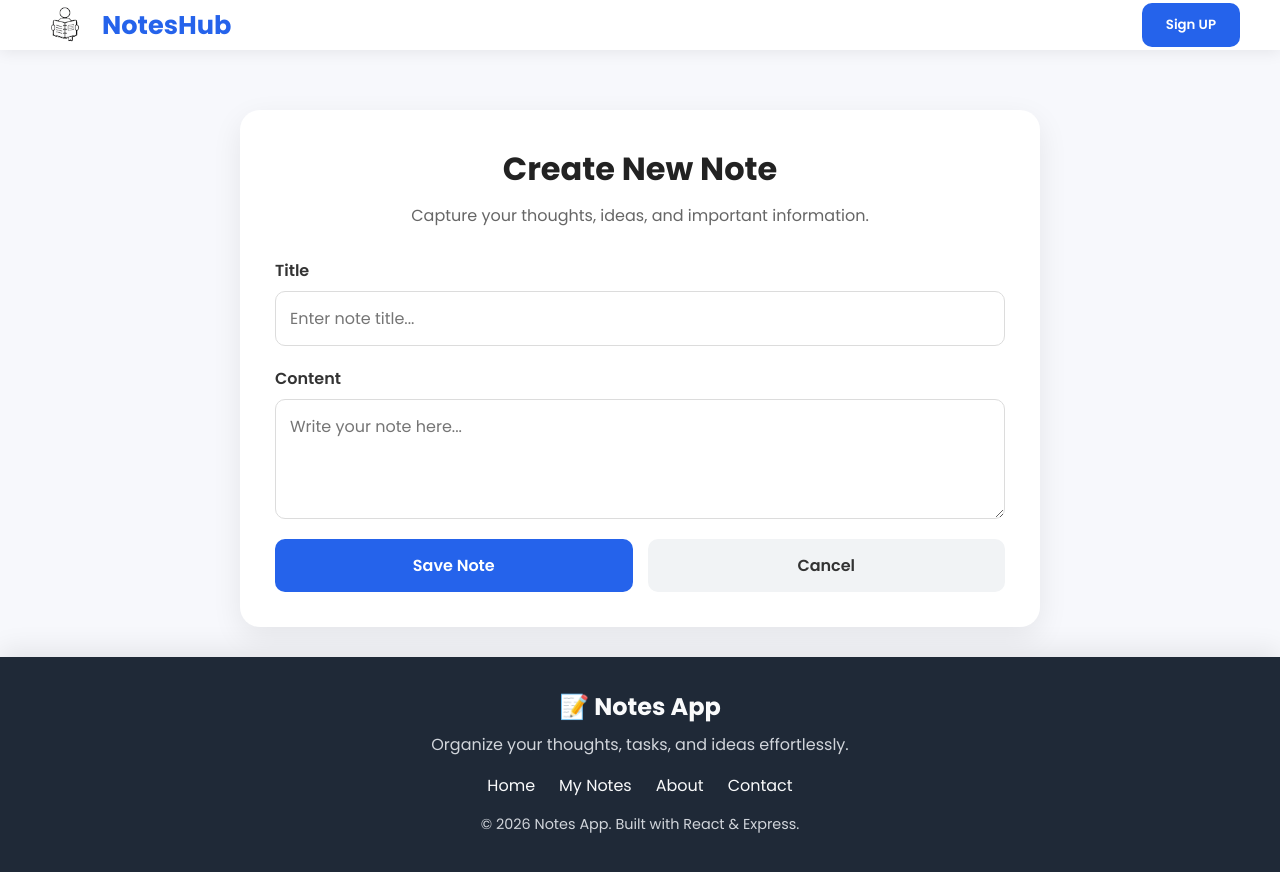
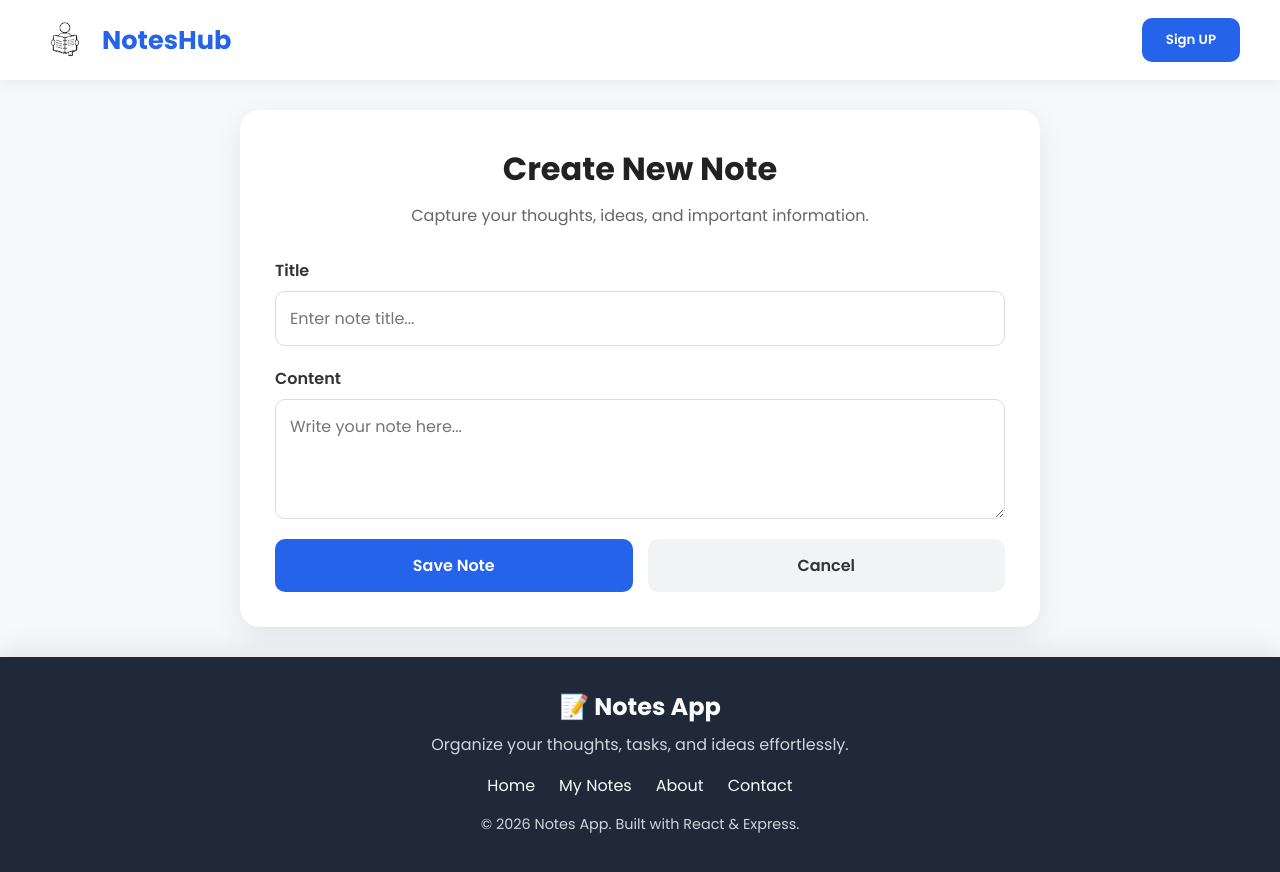
Before and after one commit to rehanraja-webdev/Notes-App, a React app in the folder frontend/: page /create-note in a window 1280 px wide. Shown: the top 872 px of the page. Built offline with nearby package versions, Linux system fonts and the light colour scheme; no server answers; the HTML template or start-up script is replaced by a standard one.

Commit message:
Fix issue with Navbar

```diff
--- a/frontend/src/App.jsx
+++ b/frontend/src/App.jsx
@@ -32,8 +32,8 @@ const App = () => {
     <Routes>
       <Route path="/sign-up" element={<Login setNotes={setNotes} />} />
 
-      <Route path="/profile" element={<Profile />} />
       <Route element={<Layout user={user} />}>
+        <Route path="/profile" element={<Profile />} />
         <Route
           path="/"
           element={<Home notes={notes} setNotes={setNotes} user={user} />}
--- a/frontend/src/components/Navbar.css
+++ b/frontend/src/components/Navbar.css
@@ -1,10 +1,10 @@
 .navbar {
-  position: absolute;
+  position: -webkit-sticky;
   top: 0;
   z-index: 1000;
 
   width: 100%;
-  max-height: 80px;
+  height: 80px;
 
   background-color: white;
   box-shadow: 0 2px 15px rgba(0, 0, 0, 0.08);
--- a/frontend/src/pages/Create Note/CreateNote.css
+++ b/frontend/src/pages/Create Note/CreateNote.css
@@ -1,5 +1,4 @@
 .create-note-page {
-  margin-top: 80px;
   background: #f7f8fc;
   display: flex;
   justify-content: center;
--- a/frontend/src/pages/Home/Home.css
+++ b/frontend/src/pages/Home/Home.css
@@ -7,7 +7,7 @@
 
 .hero-section {
   text-align: center;
-  padding: 70px 20px;
+  padding: 20px;
 }
 
 .hero-section h1 {
--- a/frontend/src/pages/Update Note/UpdateNote.css
+++ b/frontend/src/pages/Update Note/UpdateNote.css
@@ -1,5 +1,4 @@
 .create-note-page {
-  margin-top: 80px;
   background: #f7f8fc;
   display: flex;
   justify-content: center;
```
